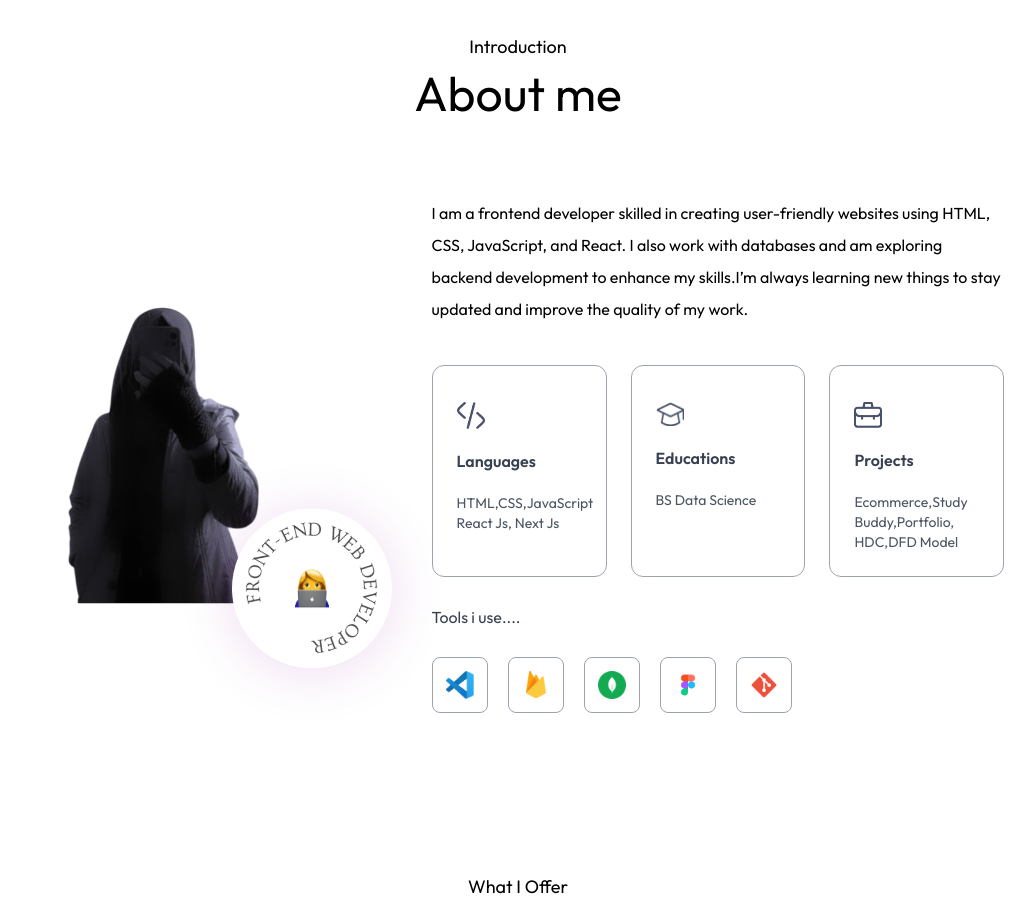
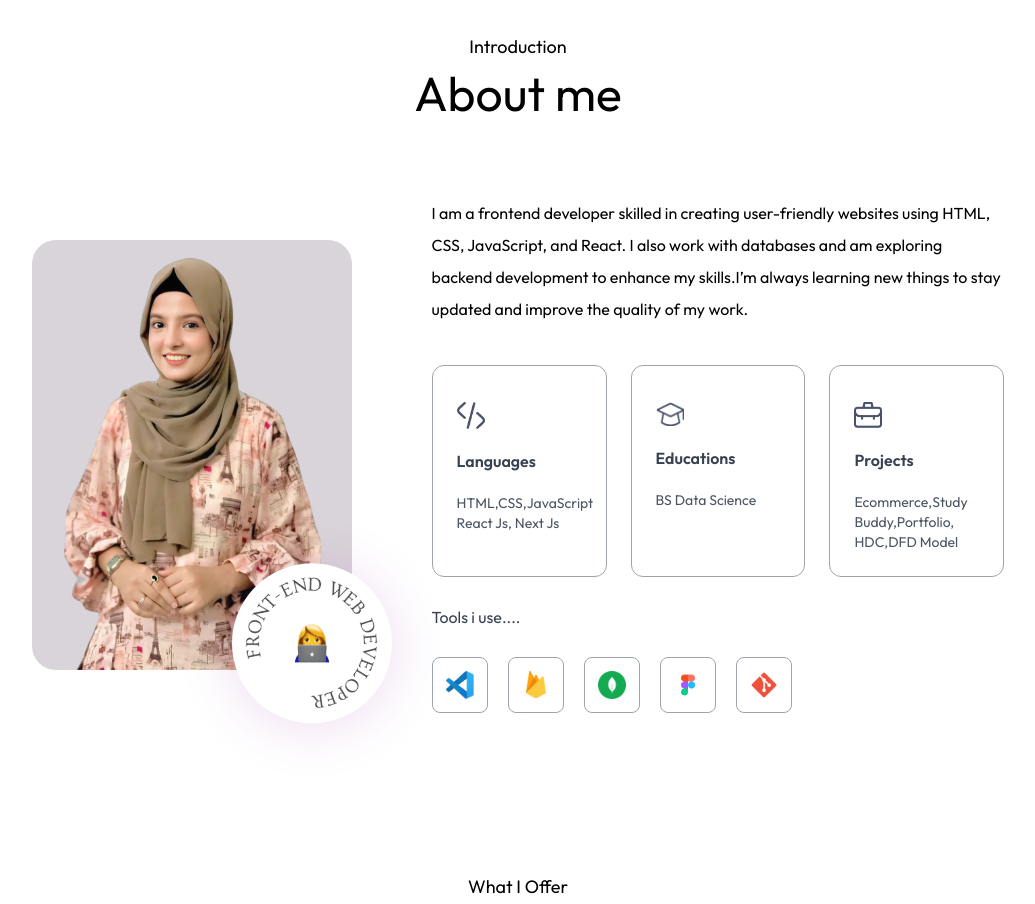
Before and after one commit to Ayeshashabbir01/Portfolio, a Django app: page / in a window 1280 px wide. Shown: the part 807-1711 px from the top of the page, without its empty margins (122-1157 px from the left). Run offline with Django 5.2, Linux system fonts and the light colour scheme; some libraries are stand-ins or nearby versions; some web fonts are replaced.

Commit message:
portfolio

```diff
--- a/templates/index.html
+++ b/templates/index.html
@@ -107,7 +107,7 @@
 
         <div class="flex w-full flex-col lg:flex-row items-center gap-20 my-20">
             <div class="max-w-max mx-auto relative">
-                <img src="./images/ash.png" alt="" class="w-64 sm:w-80 rounded-3xl max-w-none">
+                <img src="./images/ashiii.png" alt="" class="w-64 sm:w-80 rounded-3xl max-w-none">
                 <div class="bg-white w-1/2 aspect-square absolute right-0 bottom-0 rounded-full translate-x-1/4 translate-y-1/3 shadow-[0_4px_55px_rgba(149,0,162,0.15)] flex items-center justify-center">
                     <img src="./images/circular-text.png" alt="" class="w-full animate-spin_slow">
                     <img src="./images/dev-icon.png" alt="" class="w-1/4 absolute top-1/2 left-1/2 -translate-x-1/2 -translate-y-1/2">
```
Also changed, not shown: images/ash.png (deleted), images/ashiii.png (added).
